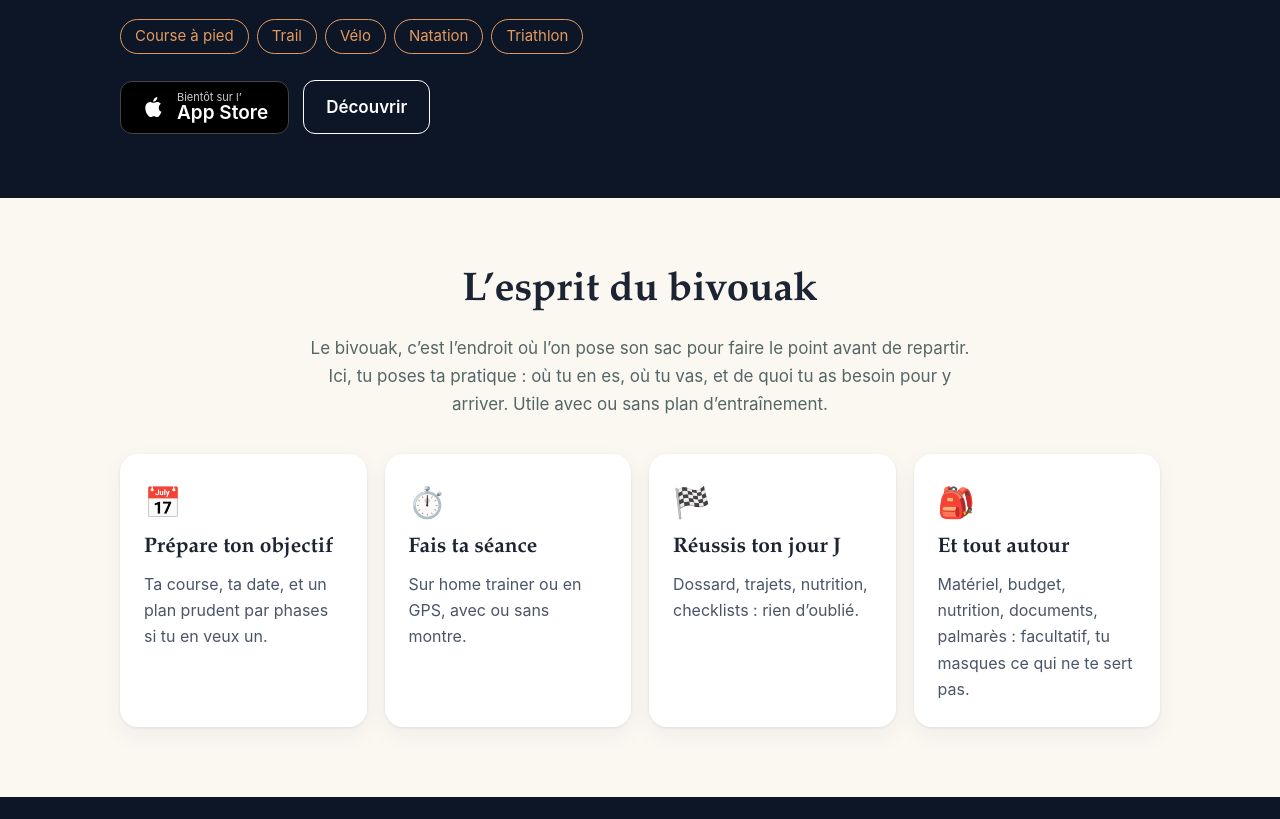
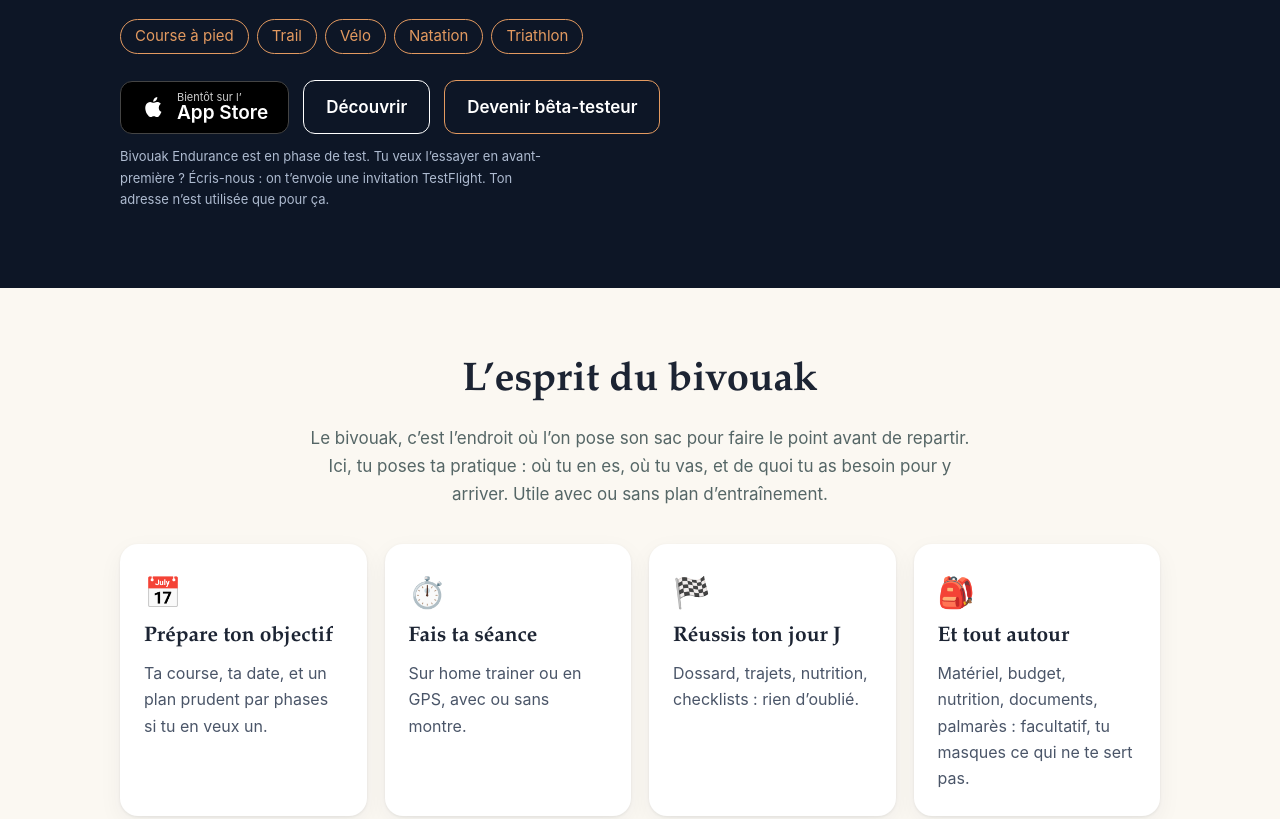
Before and after one commit to Samous92/bivouak-endurance, a plain HTML site: page index.html in a window 1280 px wide. Shown: the part 886-1705 px from the top of the page. Drawn offline with Linux system fonts and the light colour scheme.

Commit message:
Add files via upload

```diff
--- a/index.html
+++ b/index.html
@@ -16,7 +16,8 @@
 <h1>Ton objectif, ta séance, ton jour J.</h1>
 <p class="lead">Prépare ton objectif d’endurance : un plan, ta séance du jour et ta logistique de course, sans compte ni abonnement. Pour la course à pied, le trail, le vélo, la natation et le triathlon, du premier dossard jusqu’à l’Ironman.</p>
 <ul class="chips"><li>Course à pied</li><li>Trail</li><li>Vélo</li><li>Natation</li><li>Triathlon</li></ul>
-<div class="cta"><a class="store" href="#" aria-disabled="true" title="Bientôt sur l’App Store"><svg viewBox="0 0 24 24" width="26" height="26" fill="currentColor"><path d="M16.4 12.6c0-2.3 1.9-3.4 2-3.5-1.1-1.6-2.8-1.8-3.4-1.8-1.4-.15-2.8.85-3.5.85s-1.8-.8-3-.8c-1.5 0-3 .9-3.800 2.300-1.600 2.800-.4 7 1.200 9.300.8 1.100 1.700 2.400 2.900 2.300 1.200 0 1.600-.7 3-.7s1.800.7 3 .7 2-1.100 2.800-2.200c.9-1.300 1.200-2.500 1.300-2.600-.1 0-2.500-1-2.500-3.800zM14.100 5.800c.6-.8 1.100-1.900.9-3-.9.04-2.100.6-2.700 1.400-.6.700-1.100 1.800-1 2.900 1 .1 2.100-.5 2.800-1.300z"/></svg><span><small>Bientôt sur l’</small>App Store</span></a><a class="ghost" href="fonctionnalites.html">Découvrir</a></div>
+<div class="cta"><a class="store" href="#" aria-disabled="true" title="Bientôt sur l’App Store"><svg viewBox="0 0 24 24" width="26" height="26" fill="currentColor"><path d="M16.4 12.6c0-2.3 1.9-3.4 2-3.5-1.1-1.6-2.8-1.8-3.4-1.8-1.4-.15-2.8.85-3.5.85s-1.8-.8-3-.8c-1.5 0-3 .9-3.800 2.300-1.600 2.800-.4 7 1.200 9.300.8 1.100 1.700 2.400 2.900 2.300 1.200 0 1.600-.7 3-.7s1.800.7 3 .7 2-1.100 2.800-2.200c.9-1.300 1.200-2.500 1.300-2.600-.1 0-2.500-1-2.500-3.800zM14.100 5.800c.6-.8 1.100-1.900.9-3-.9.04-2.100.6-2.700 1.400-.6.700-1.100 1.800-1 2.900 1 .1 2.100-.5 2.800-1.300z"/></svg><span><small>Bientôt sur l’</small>App Store</span></a><a class="ghost" href="fonctionnalites.html">Découvrir</a><a class="ghost beta" href="mailto:bivouakendurance@outlook.com?subject=Je%20veux%20%C3%AAtre%20b%C3%AAta-testeur%20de%20Bivouak%20Endurance&body=Bonjour%2C%0A%0AJe%20voudrais%20faire%20partie%20du%20groupe%20de%20b%C3%AAta-testeurs%20de%20Bivouak%20Endurance%20%28TestFlight%29.%0A%0AMon%20pr%C3%A9nom%20%3A%0AMon%20mod%C3%A8le%20d%27iPhone%20%3A%0AMon%20sport%20principal%20%3A%0AL%27adresse%20e-mail%20de%20mon%20identifiant%20Apple%20%28pour%20recevoir%20l%27invitation%29%20%3A%0A%0AMerci%20%21">Devenir bêta-testeur</a></div>
+<p class="tiny betanote">Bivouak Endurance est en phase de test. Tu veux l’essayer en avant-première ? Écris-nous : on t’envoie une invitation TestFlight. Ton adresse n’est utilisée que pour ça.</p>
 </div></section>
 <section class="wrap band"><h2>L’esprit du bivouak</h2>
 <p class="sub">Le bivouak, c’est l’endroit où l’on pose son sac pour faire le point avant de repartir. Ici, tu poses ta pratique : où tu en es, où tu vas, et de quoi tu as besoin pour y arriver. Utile avec ou sans plan d’entraînement.</p>
@@ -46,6 +47,6 @@
 </main>
 <footer><div class="wrap foot">
 <div><strong>Bivouak Endurance</strong><br><span class="muted">Application iPhone d’entraînement en endurance.</span></div>
-<div><a href="tout-en-un.html">Tout ce que Bivouak sait faire</a><a href="partager.html">Partage, exports et coach</a><a href="astuces.html">Les petits plus (astuces)</a><a href="connexions.html">Montres &amp; connexions</a><a href="confidentialite.html">Confidentialité</a><a href="conditions.html">Conditions &amp; mentions légales</a><a href="assistance.html">Assistance</a><a href="mailto:bivouakendurance@outlook.com">bivouakendurance@outlook.com</a></div>
+<div><a href="tout-en-un.html">Tout ce que Bivouak sait faire</a><a href="partager.html">Partage, exports et coach</a><a href="astuces.html">Les petits plus (astuces)</a><a href="connexions.html">Montres &amp; connexions</a><a href="confidentialite.html">Confidentialité</a><a href="conditions.html">Conditions &amp; mentions légales</a><a href="assistance.html">Assistance</a><a href="mailto:bivouakendurance@outlook.com?subject=Je%20veux%20%C3%AAtre%20b%C3%AAta-testeur%20de%20Bivouak%20Endurance&body=Bonjour%2C%0A%0AJe%20voudrais%20faire%20partie%20du%20groupe%20de%20b%C3%AAta-testeurs%20de%20Bivouak%20Endurance%20%28TestFlight%29.%0A%0AMon%20pr%C3%A9nom%20%3A%0AMon%20mod%C3%A8le%20d%27iPhone%20%3A%0AMon%20sport%20principal%20%3A%0AL%27adresse%20e-mail%20de%20mon%20identifiant%20Apple%20%28pour%20recevoir%20l%27invitation%29%20%3A%0A%0AMerci%20%21">Devenir bêta-testeur</a><a href="mailto:bivouakendurance@outlook.com">bivouakendurance@outlook.com</a></div>
 </div><p class="wrap tiny muted">© 2026 Bivouak Endurance. Merci à <a href="https://intervals.icu" rel="noopener">Intervals.icu</a>, sur lequel s’appuient les connexions. Apple, iPhone, Apple Watch et App Store sont des marques d’Apple Inc. Garmin est une marque de Garmin Ltd. Intervals.icu, Strava, Coros, Polar, Suunto et Wahoo appartiennent à leurs propriétaires ; Bivouak Endurance est indépendante et n’a aucun partenariat avec eux.</p></footer>
 </body></html>
--- a/style.css
+++ b/style.css
@@ -9,6 +9,7 @@ a{color:var(--accent)}img{max-width:100%;display:block}
 .top nav{display:flex;gap:18px;flex-wrap:wrap}.top nav a{color:#cdd6e4;text-decoration:none;font-size:15px}.top nav a:hover,.top nav a[aria-current]{color:#fff}
 .pagehead,.band-photo{background:linear-gradient(rgba(13,22,38,.35),rgba(13,22,38,.85)),var(--bg,none) center/cover,var(--navy);color:#fff}
 .hero-img{height:58vh;min-height:340px;background:var(--bg) center/cover,var(--navy)}
+.cta .beta{border-color:var(--accent2);color:#fff}.betanote{max-width:34em;color:#aebbd0;margin-top:12px}
 .sports{list-style:none;display:flex;gap:30px;margin:0 0 14px;padding:0;color:#7fd6d0}.sports li{display:flex;align-items:center;gap:9px}.sports span{font-size:13px;letter-spacing:.12em;text-transform:uppercase;color:#aebbd0}.eyebrow.big{font-size:clamp(17px,2.4vw,22px);font-weight:600;letter-spacing:.02em;text-transform:none;color:#fff}@media(max-width:520px){.sports{gap:16px}.sports span{display:none}}
 .hero{color:#fff;background:var(--navy);padding:44px 0 64px}
 .hero h1{font-size:clamp(36px,6vw,62px)}.lead{font-size:clamp(18px,2.2vw,22px);max-width:40em;color:#dbe3ef}
```
Also changed, not shown: assistance.html (+1 -1 lines), astuces.html (+1 -1 lines), conditions.html (+1 -1 lines), confidentialite.html (+1 -1 lines), connexions.html (+1 -1 lines), fonctionnalites.html (+1 -1 lines), mode-emploi.html (+1 -1 lines), partager.html (+1 -1 lines), tout-en-un.html (+1 -1 lines).
